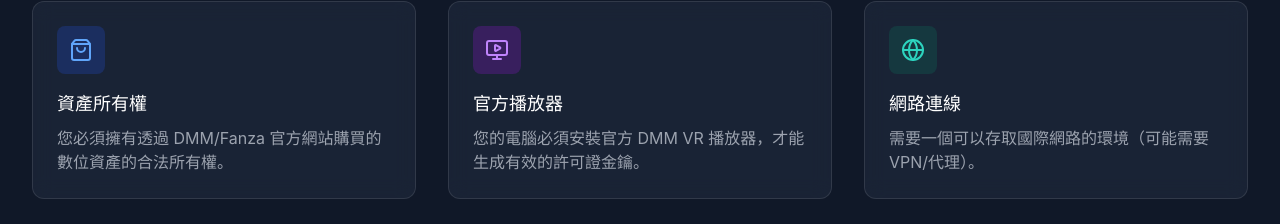
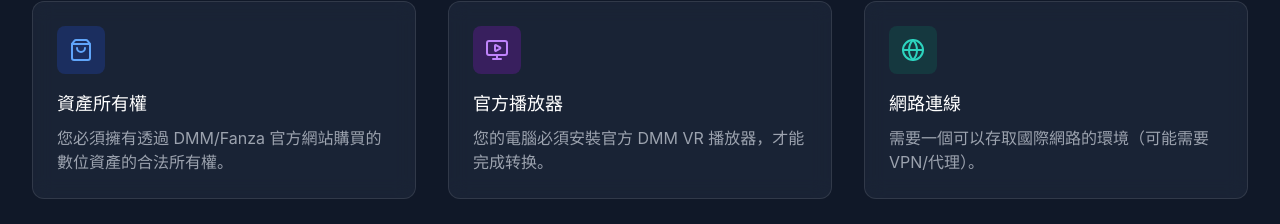
Before and after one commit to Hambagu/Hambagu.github.io, a plain HTML site: page index-zh.html in a window 1280 px wide. Shown: the part 780-1004 px from the top of the page. Drawn offline with nearby package versions, Linux system fonts and the light colour scheme.

Commit message:
Update index-zh.html

```diff
--- a/index-zh.html
+++ b/index-zh.html
@@ -184,7 +184,7 @@
                         <i data-lucide="monitor-play" class="h-6 w-6"></i>
                     </div>
                     <h3 class="text-lg font-medium text-white mb-2">官方播放器</h3>
-                    <p class="text-gray-400">您的電腦必須安裝官方 DMM VR 播放器，才能生成有效的許可證金鑰。</p>
+                    <p class="text-gray-400">您的電腦必須安裝官方 DMM VR 播放器，才能完成转换。</p>
                 </div>
 
                 <!-- Card 3 -->
```
